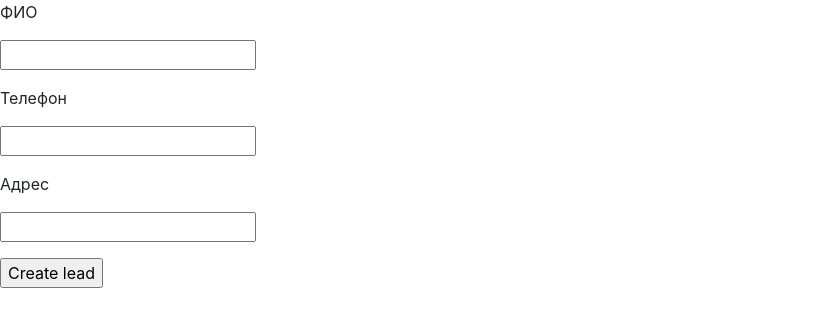
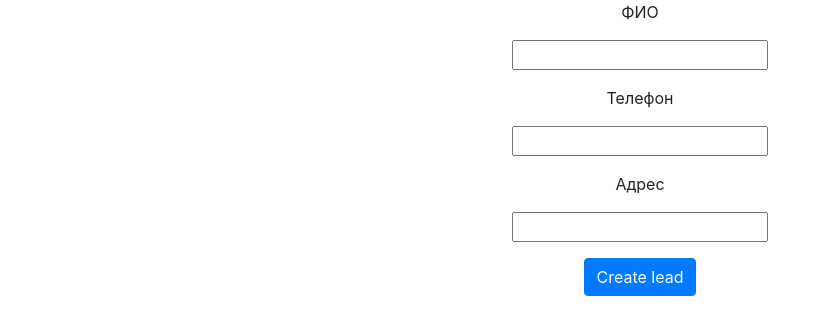
Before and after one commit to sergeysharay1987/bitrix24, a Django app: page /lead/create in a window 1280 px wide. Shown: the top 335 px of the page, without its empty margins (0-831 px from the left). Run offline with Django 3.2, Linux system fonts and the light colour scheme; some libraries are stand-ins or nearby versions.

Commit message:
Change button and move field to the center

```diff
--- a/create_lead/templates/create_lead/index.html
+++ b/create_lead/templates/create_lead/index.html
@@ -14,7 +14,7 @@
     {% csrf_token %}
     {% for field in form %}
 
-     <div>
+     <div align = 'center'>
         {% if field.errors %}
             <div class = "alert alert-danger">
                 <p>{{ field.errors }}</p>
@@ -24,7 +24,7 @@
         <p>{{ field }}</p>
      {% endfor %}
     </div>
-    <input type = "submit" value = "Create lead">
+    <button type="submit" class="btn btn-primary">Create lead</button>
 </form>
 
 
```
